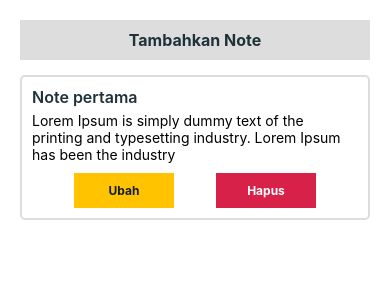
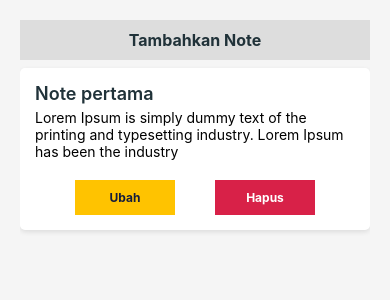
Before and after one commit to Ajs07/project-react-native-note, a React Native app: screen / in a window 390 px wide. Shown: the top 300 px of the page. Built offline with nearby package versions, Linux system fonts and the light colour scheme.

Commit message:
design more css

```diff
--- a/src/screens/addNote.js
+++ b/src/screens/addNote.js
@@ -58,10 +58,11 @@ const styles = StyleSheet.create({
       flexDirection: 'column',
       justifyContent: 'center',
       padding: 20,
+      backgroundColor: '#f5f5f5'
     },
     pageTitle: {
       marginTop: 20,
-      fontSize: 20,
+      fontSize: 24,
       fontWeight: '700',
       textAlign: 'center',
       color: '#203239',
--- a/src/screens/home.js
+++ b/src/screens/home.js
@@ -53,28 +53,34 @@ const Home = ({ noteList, setCurrentPage }) => (
 const styles = StyleSheet.create({
   container: {
     display: 'flex',
+    flex:1,
     flexDirection: 'column',
     justifyContent: 'center',
-    padding: 20,
+    padding: 20,backgroundColor: '#f5f5f5'
   },
   card: {
-    padding: 10,
-    marginVertical: 15,
-    borderColor: '#DDD',
-    borderWidth: 2,
+    padding: 15,
+    marginVertical: 8,
     borderRadius: 5,
+    backgroundColor: '#fff',
+    shadowColor: '#000',
+    shadowOffset: { width: 0, height: 2 },
+    shadowOpacity: 0.1,
+    shadowRadius: 5,
+    elevation: 3,
   },
   cardTitle: {
     fontWeight: '600',
     color: '#203239',
-    fontSize: 16,
+    fontSize: 18,
     marginBottom: 5,
   },
   buttons: {
-    marginTop: 10,
+    marginTop: 20,
     display: 'flex',
     flexDirection: 'row',
     justifyContent: 'space-evenly',
+    alignItems: 'center',
   },
 })
 
```
